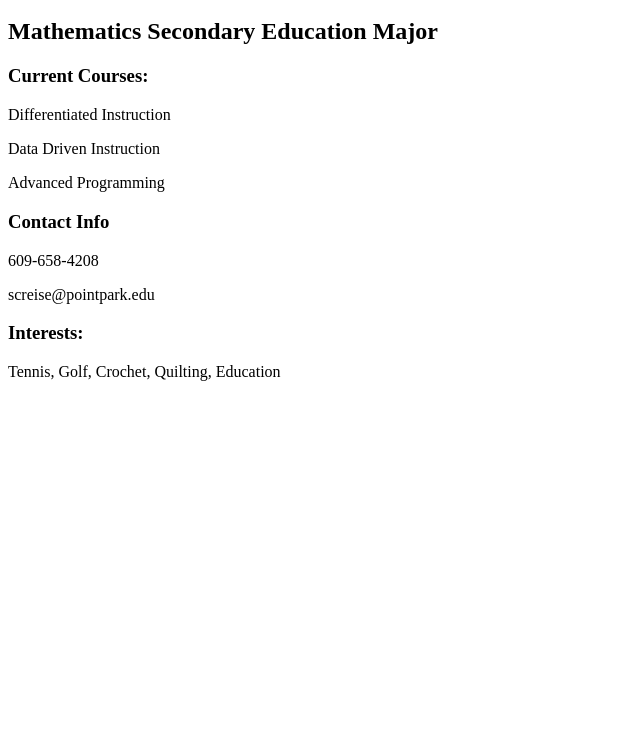
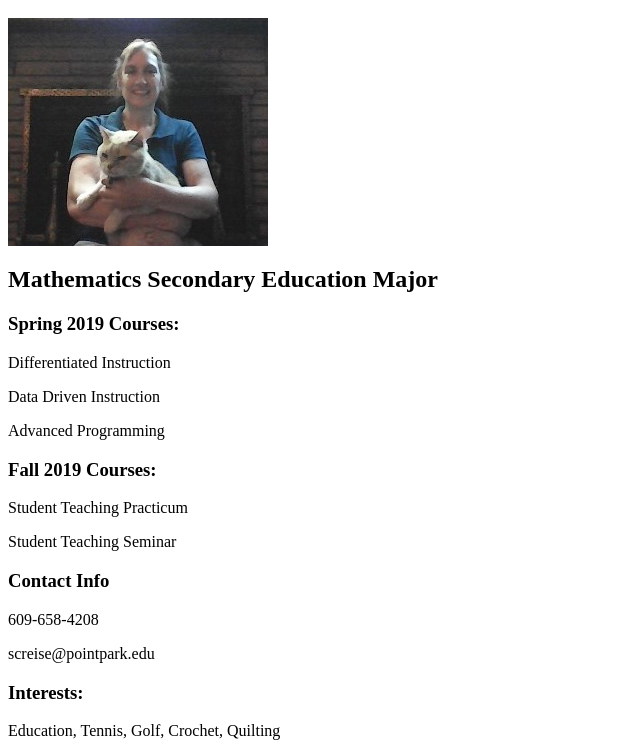
Before and after one commit to sarahintheburgh/m1, a plain HTML site: page index.html in a window 1280 px wide. Shown: the part 48-804 px from the top of the page, without its empty margins (0-640 px from the left). Drawn offline with Linux system fonts and the light colour scheme.

Commit message:
Add files via upload
Added photo and updated stuff

```diff
--- a/index.html
+++ b/index.html
@@ -4,17 +4,20 @@
     <h1>Sarah Reiser</h1>
 </head>
 <body>
-
+      <img src="Me_with_snickerdoodle.jpg">
       <h2>Mathematics Secondary Education Major</h2>
-      <h3>Current Courses:</h3>
-      <p>Differentiated Instruction</p>
-      <p>Data Driven Instruction</p>
-      <p>Advanced Programming</p>
+      <h3>Spring 2019 Courses:</h3>
+      <p> Differentiated Instruction</p>
+      <p> Data Driven Instruction</p>
+      <p> Advanced Programming</p>
+      <h3>Fall 2019 Courses:</h3>
+      <p> Student Teaching Practicum</p>
+      <p> Student Teaching Seminar</p>
       <h3>Contact Info</h3>
-      <p>609-658-4208</p>
-      <p>screise@pointpark.edu</p>
+      <p> 609-658-4208</p>
+      <p> screise@pointpark.edu</p>
       <h3>Interests:</h3>
-      <p>Tennis, Golf, Crochet, Quilting, Education </p>
+      <p>Education, Tennis, Golf, Crochet, Quilting</p>
 
 </body>
 </html>
```
Also changed, not shown: Me_with_snickerdoodle.jpg (added), 1 other file.
